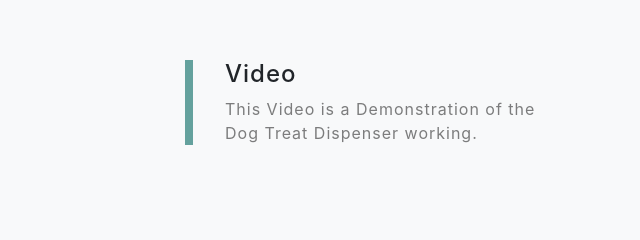
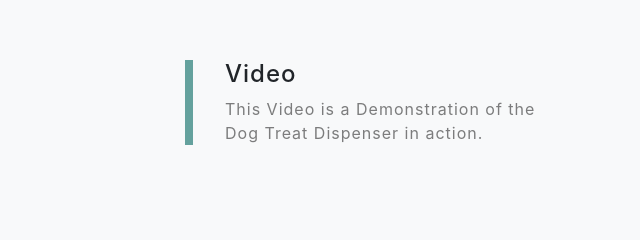
Before and after one commit to declangahan/mydogfeeder, a website with bundled scripts: page index.html in a window 1280 px wide. Shown: the part 1018-1258 px from the top of the page, 640-1280 px from the left. Built offline with nearby package versions, Linux system fonts and the light colour scheme; no server answers; grey boxes are pictures that could not be loaded.

Commit message:
Update index.html

```diff
--- a/index.html
+++ b/index.html
@@ -74,7 +74,7 @@
           <div class="col-xl-4 col-lg-5">
             <div class="featured-text text-center text-lg-left">
               <h4>Video</h4>
-              <p class="text-black-50 mb-0">This Video is a Demonstration of the Dog Treat Dispenser working.</p>
+              <p class="text-black-50 mb-0">This Video is a Demonstration of the Dog Treat Dispenser in action.</p>
             </div>
           </div>
         </div>
```
